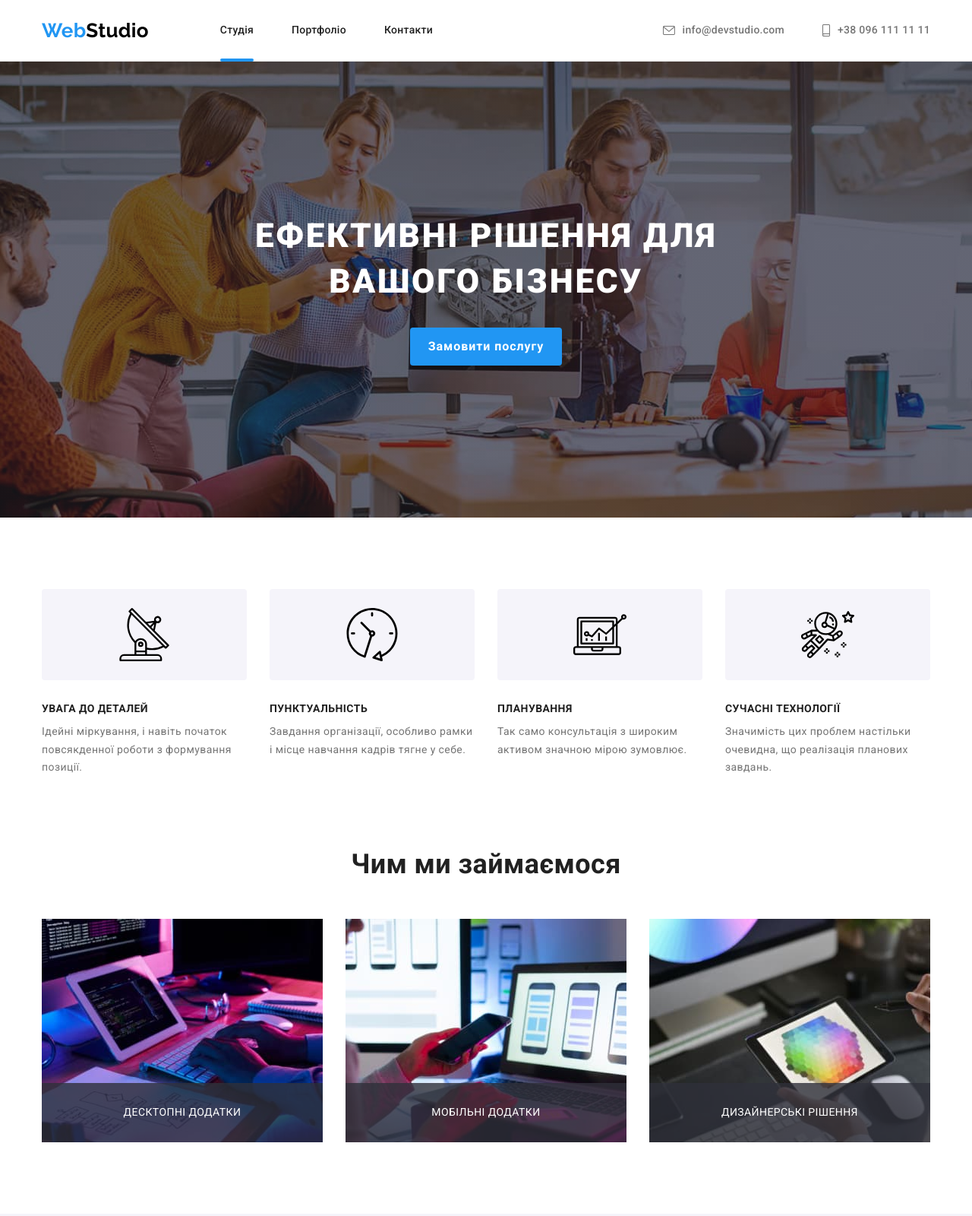
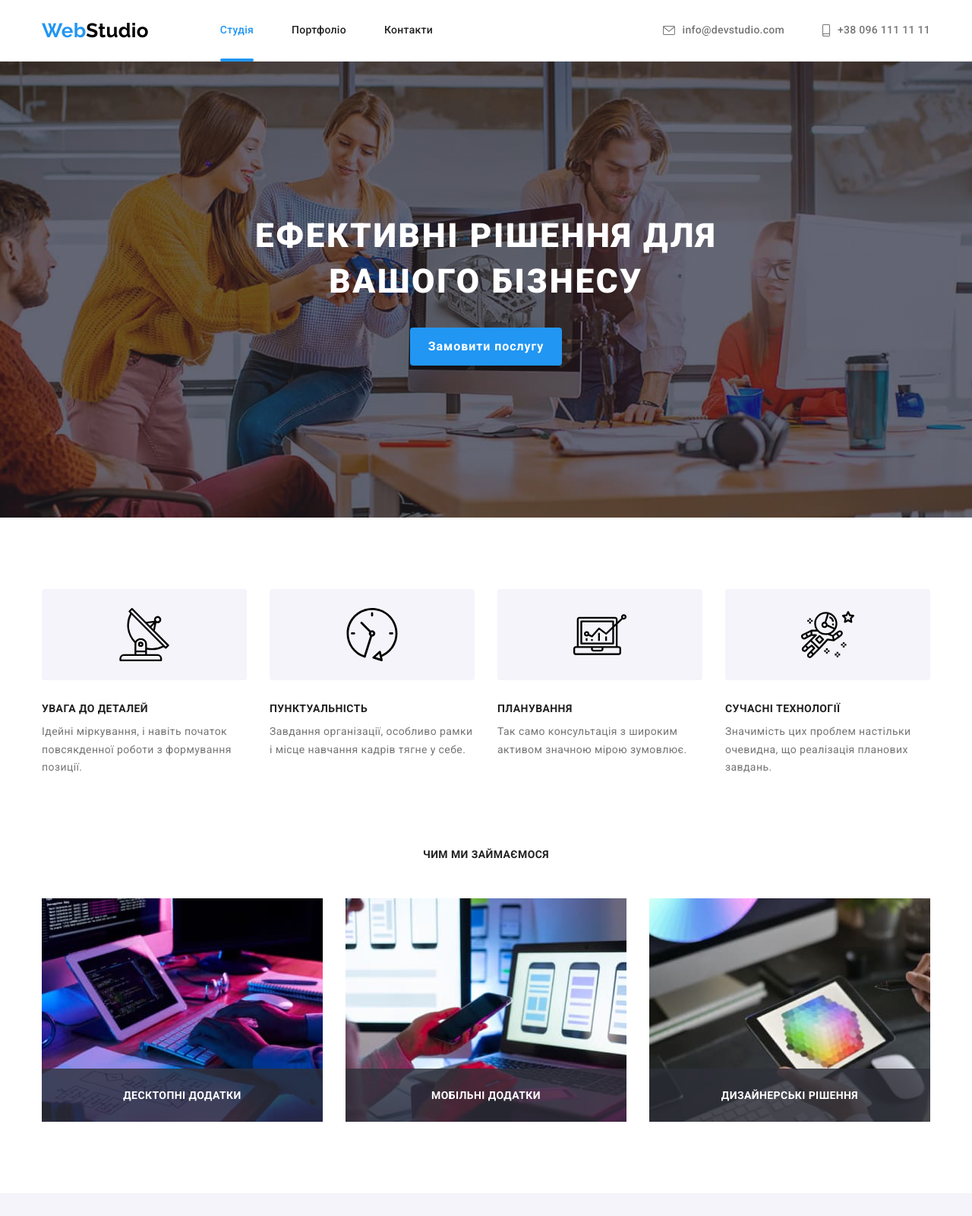
Before and after one commit to karakusya/goit-markup-hw-05, a plain HTML site: page index.html in a window 1280 px wide. Shown: the top 1600 px of the page at 76% size. Drawn offline with Linux system fonts and the light colour scheme.

Commit message:
attempt-2

```diff
--- a/css/styles.css
+++ b/css/styles.css
@@ -76,13 +76,16 @@ header {
   color: var(--white-color);
 }
 
-.nav-link {
-  color: var(--black-color);
+.contact-link , .nav-link {
+  display: flex;
+  align-items: center;
+  gap: 10px;
+  padding-bottom: 32px;
+  padding-top: 32px;
   transition: color var(--transition) var(--timing-function);
 }
-
-.nav-link:hover,
-.nav-link:focus {
+.nav-link:hover ,
+.nav-link:focus , .current {
   color: var(--brand-color);
 }
 .current {
@@ -262,12 +265,15 @@ header {
   border: 0;
   font-family: "Roboto";
   transition: color var(--transition) var(--timing-function),
-    background-color var(--transition) var(--timing-function);
+    background-color var(--transition) var(--timing-function),
+    box-shadow var(--transition) var(--timing-function);
 }
 .filter-btn:hover,
-.filter-btn:focus {
+.filter-btn:focus,
+.filter-active {
   color: var(--white-color);
   background-color: var(--brand-color);
+  box-shadow: 0px 3px 1px rgba(0, 0, 0, 0.1), 0px 1px 2px rgba(0, 0, 0, 0.08), 0px 2px 2px rgba(0, 0, 0, 0.12);
 }
 
 .project-title {
@@ -312,6 +318,7 @@ address {
   display: flex;
   align-items: center;
   gap: 50px;
+  color: var(--black-color);
 }
 .nav {
   display: flex;
@@ -336,19 +343,8 @@ address {
   display: flex;
   align-items: center;
 }
-.nav-link {
-  display: block;
-  padding-top: 32px;
-  padding-bottom: 32px;
-}
-.contact-link {
-  display: flex;
-  align-items: center;
-  gap: 10px;
-  padding-bottom: 32px;
-  padding-top: 32px;
-  transition: color var(--transition) var(--timing-function);
-}
+
+
 
 .address-list {
   display: flex;
@@ -372,15 +368,19 @@ address {
 
 .activity-text {
   position: absolute;
+  display: flex;
   bottom: 0;
   width: 100%;
-  text-align: center;
+  align-items: center;
   justify-content: center;
-  text-transform: uppercase;
-  padding-top: 27px;
-  padding-bottom: 27px;
+  padding: 27px;
   color: var(--white-color);
   background-color: var(--activity-bgrd);
+}
+.activity-title{
+  text-transform: uppercase;
+  font-size: 14px;
+  line-height: calc(16 / 14);
 }
 
 .project-item {
@@ -394,6 +394,7 @@ address {
 .project-link {
   display: flex;
   flex-direction: column;
+  transition: box-shadow var(--transition) var(--timing-function);
 }
 
 .project-link:hover,
@@ -464,7 +465,6 @@ address {
 }
 .client-link:hover,
 .client-link:focus {
-  border-color: var(--brand-color);
   color: var(--brand-color);
 }
 
@@ -517,11 +517,13 @@ address {
   background-color: var(--brand-background);
 
   transform: translateY(100%);
+  transition: transform var(--transition);
 }
 
-.project-link:hover .project-overlay {
+.project-link:hover .project-overlay ,
+.project-link:focus .project-overlay {
   transform: translateX(0);
-  transition: transform var(--transition);
+
 }
 
 .backdrop{
--- a/index.html
+++ b/index.html
@@ -120,7 +120,7 @@
           <ul class="list card-set activity-list">
             <li class="activity-item">
               <img src="./image/img.jpg" alt="Вёрстка сайта" width="370" />
-              <div class="activity-text">Десктопні додатки</div>
+              <div class="activity-text"><h3 class="activity-title">Десктопні додатки</h3></div>
             </li>
             <li class="activity-item">
               <img
@@ -128,7 +128,7 @@
                 alt="Адаптация под разные устройства"
                 width="370"
               />
-              <div class="activity-text">Мобільні додатки</div>
+              <div class="activity-text"><h3 class="activity-title">Мобільні додатки</h3></div>
             </li>
             <li class="activity-item">
               <img
@@ -136,7 +136,7 @@
                 alt="Подбор цветовой гаммы"
                 width="370"
               />
-              <div class="activity-text">Дизайнерські рішення</div>
+              <div class="activity-text"><h3 class="activity-title">Дизайнерські рішення</h3></div>
             </li>
           </ul>
         </div>
```
Also changed, not shown: portfolio.html (+3 -5 lines).
